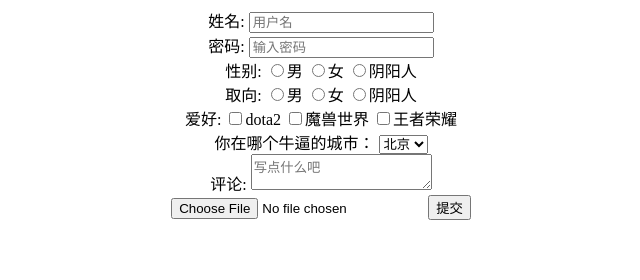
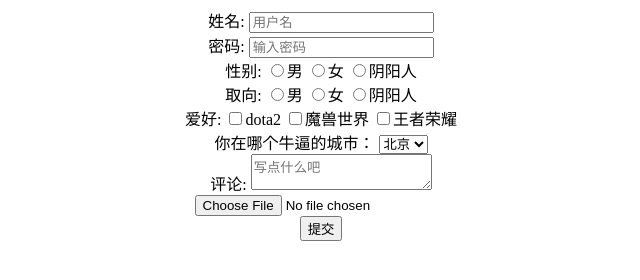
Before and after one commit to xuxin333666/demos, a plain HTML site: page form.html in a window 1280 px wide. Shown: the whole page, without its empty margins (319-959 px from the left). Drawn offline with Linux system fonts and the light colour scheme.

Commit message:
add form.css

```diff
--- /dev/null
+++ b/form.css
@@ -0,0 +1,6 @@
+ div.form{
+    width:100%;text-align:center;border:0px solid;
+  }
+.p1{
+  border:0px solid;
+}
--- a/form.html
+++ b/form.html
@@ -2,10 +2,11 @@
 <html>
 <head>
   <meta charset="utf-8">
+  <link rel="stylesheet" type="text/css" href="form.css">
   <title>徐鑫的表单</title>
 </head>
 <body>
-<div class="form" style="width:100%;text-align:center">
+<div class="form" >
   <form class="form" name="denglu" action="/abc" method="post">
     <div class="name">
       <label for="name">姓名:</label>
@@ -46,9 +47,10 @@
       <label for="textarea">评论:</label>
     <textarea id="textarea" name="textarea" placeholder="写点什么吧"></textarea>
     </div>
-    <div class="file">
-      <input type="file" name="file" accept="image/gif/png/pdf/jpeg/jpg">
-      <button name="tijiao">提交</button>
+
+    <div class="file"><input type="file" name="file" accept="image/gif/png/pdf/jpeg/jpg">
+    </div>
+    <div class="tijiao"><button name="tijiao">提交</button>
     </div>
 
   </form>
```
